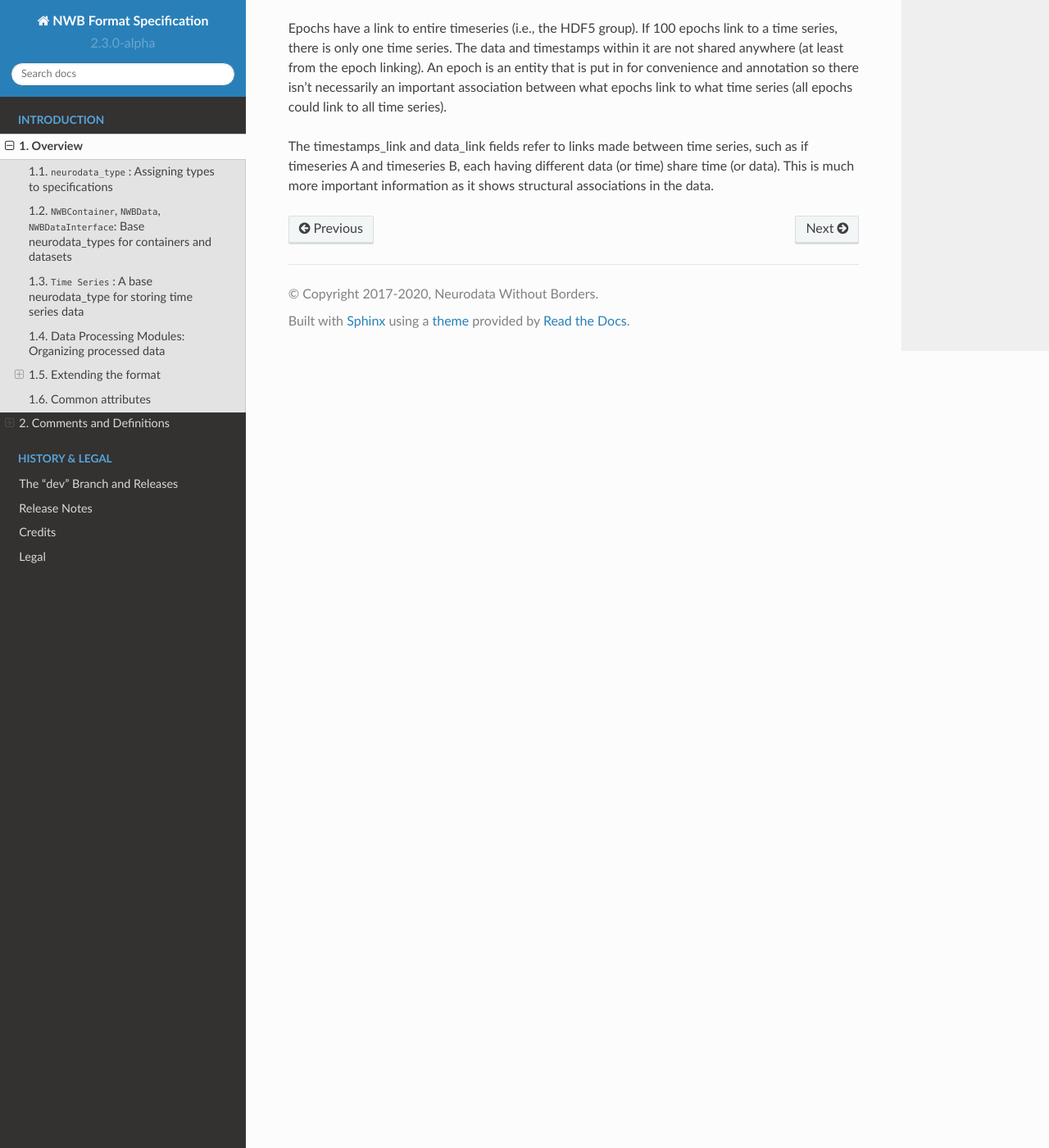
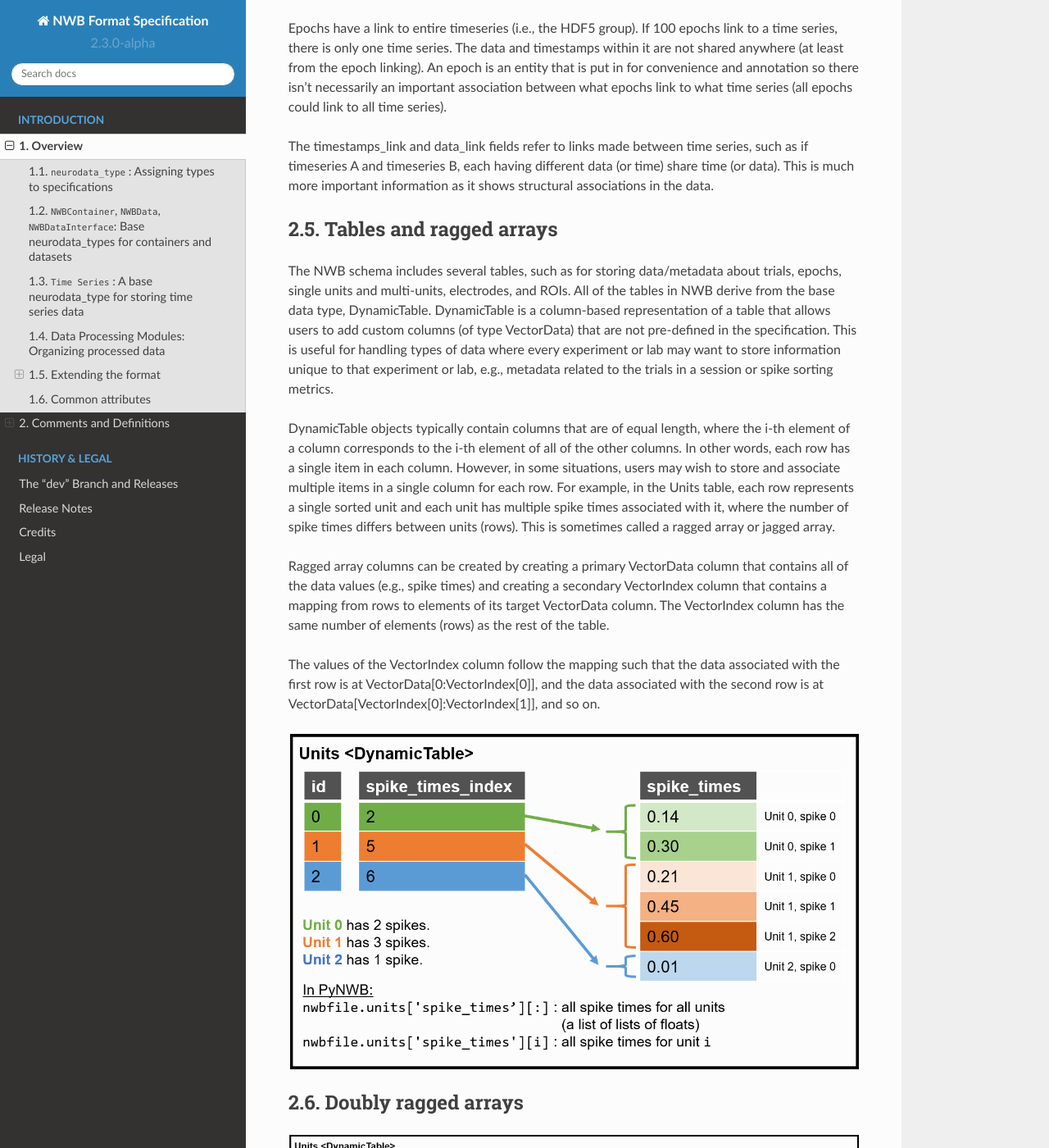
Before and after one commit to NeurodataWithoutBorders/nwb-schema, a Sphinx documentation site: the page built from docs/format/source/format_description.rst, in a window 1280 px wide and 1400 px high, scrolled down 6289 px. Shown: the whole window at 82% size. Built offline with Sphinx 7.4.7 and the Read the Docs theme 2.0.0, drawn with Linux system fonts in a browser that asks for light colours; some of the changed text lies outside the part shown.

Commit message:
Update docstring for waveforms, add basic table docs (in progress)

```diff
--- a/docs/format/source/format_description.rst
+++ b/docs/format/source/format_description.rst
@@ -327,3 +327,56 @@ The timestamps\_link and data\_link fields refer to links made between
 time series, such as if timeseries A and timeseries B, each having
 different data (or time) share time (or data). This is much more
 important information as it shows structural associations in the data.
+
+
+Tables and ragged arrays
+------------------------
+
+The NWB schema includes several tables, such as for storing data/metadata
+about trials, epochs, single units and multi-units, electrodes, and ROIs.
+All of the tables in NWB derive from the base data type, DynamicTable.
+DynamicTable is a column-based representation of a table that allows
+users to add custom columns (of type VectorData) that are not
+pre-defined in the specification. This is useful for handling types of
+data where every experiment or lab may want to store information
+unique to that experiment or lab, e.g., metadata
+related to the trials in a session or spike sorting metrics.
+
+DynamicTable objects typically contain columns that are of equal length,
+where the i-th element of a column corresponds to the i-th element of
+all of the other columns. In other words, each row has a single item
+in each column. However, in some situations, users may wish to store and
+associate multiple items in a single column for each row. For example,
+in the Units table, each row represents a single sorted unit and each
+unit has multiple spike times associated with it, where the number of
+spike times differs between units (rows). This is sometimes called a
+ragged array or jagged array.
+
+Ragged array columns can be created by creating a primary VectorData
+column that contains all of the data values (e.g., spike times) and
+creating a secondary VectorIndex column that contains a mapping from rows
+to elements of its target VectorData column. The VectorIndex column has the same
+number of elements (rows) as the rest of the table.
+
+The values of the VectorIndex column follow the mapping such that the data
+associated with the first row is at VectorData[0:VectorIndex[0]], and the data
+associated with the second row is at VectorData[VectorIndex[0]:VectorIndex[1]],
+and so on.
+
+.. image:: figures/units_spike_times.png
+  :width: 800
+  :alt: Demonstration of how spike times are stored in a ragged array column in the Units table.
+
+Doubly ragged arrays
+---------------------
+
+.. image:: figures/units_waveforms.png
+  :width: 800
+  :alt: Demonstration of how waveforms are stored in a double ragged array column in the Units table.
+
+References to rows of a table
+------------------------------
+
+.. image:: figures/units_electrodes.png
+  :width: 800
+  :alt: Demonstration of how references to rows of the electrodes table are stored in the electrodes column of the Units table.
```
Also changed, not shown: docs/format/source/figures/units_electrodes.png (added), docs/format/source/figures/units_spike_times.png (added), docs/format/source/figures/units_waveforms.png (added), 2 other files.
